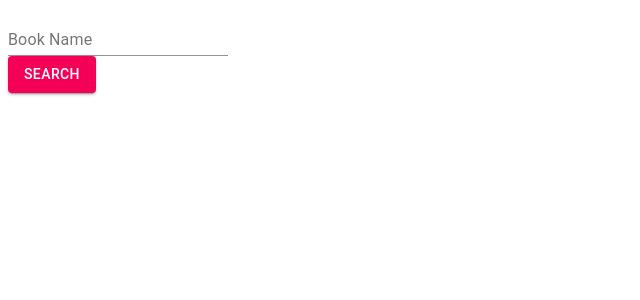
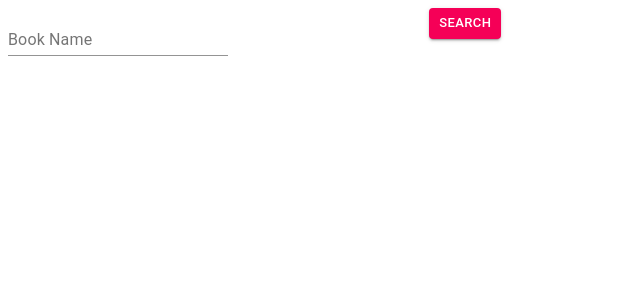
Before and after one commit to mai-mohamed/BookFinder, a React (Create React App) app: page / in a window 1280 px wide. Shown: the top 300 px of the page, without its empty margins (0-640 px from the left). Built offline with nearby package versions, Linux system fonts and the light colour scheme.

Commit message:
add grid to search form

```diff
--- a/src/Components/BookFinder/Search/Search.jsx
+++ b/src/Components/BookFinder/Search/Search.jsx
@@ -1,4 +1,5 @@
 import React from "react";
+import { Grid } from "@material-ui/core";
 import { useFormik } from "formik";
 import * as Yup from "yup";
 import { connect } from "react-redux";
@@ -19,12 +20,19 @@ function Search(props) {
   return (
     <div>
       <form onSubmit={formik.handleSubmit}>
+        <Grid container>
+          <Grid item xs={4}>
             <CommonInputText
               label="Book Name"
               name="name"
               handleChange={formik.handleChange}
             />
+          </Grid>
+
+          <Grid item xs={4}>
             <CommonBtn name="Search" type="submit" />
+          </Grid>
+        </Grid>
       </form>
     </div>
   );
--- a/src/Components/Common/Button.jsx
+++ b/src/Components/Common/Button.jsx
@@ -4,7 +4,7 @@ import { Button } from "@material-ui/core";
 function CommonBtn({ name, type }) {
   return (
     <div>
-      <Button variant="contained" color="secondary" type={type}>
+      <Button variant="contained" color="secondary" type={type} size="small">
         {name}
       </Button>
     </div>
```
Lines whose indentation alone changed are shown as unchanged.
